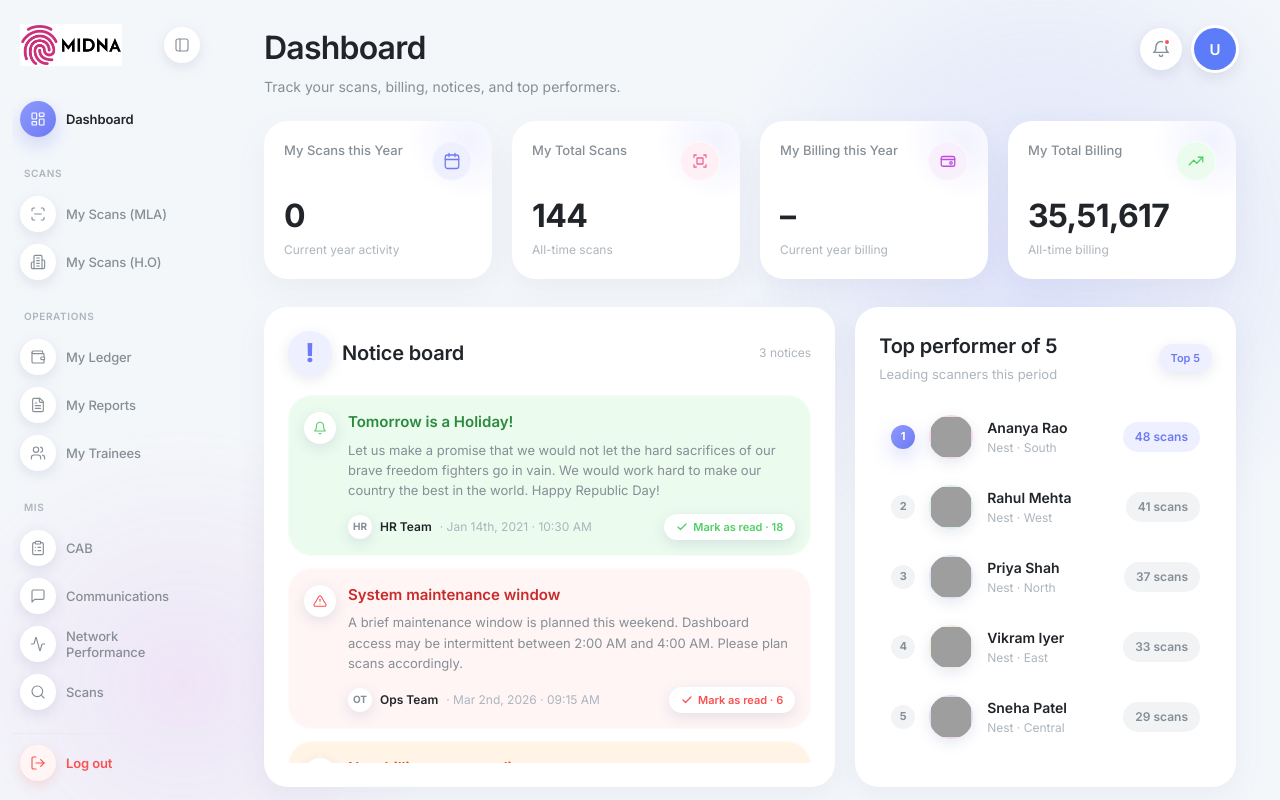
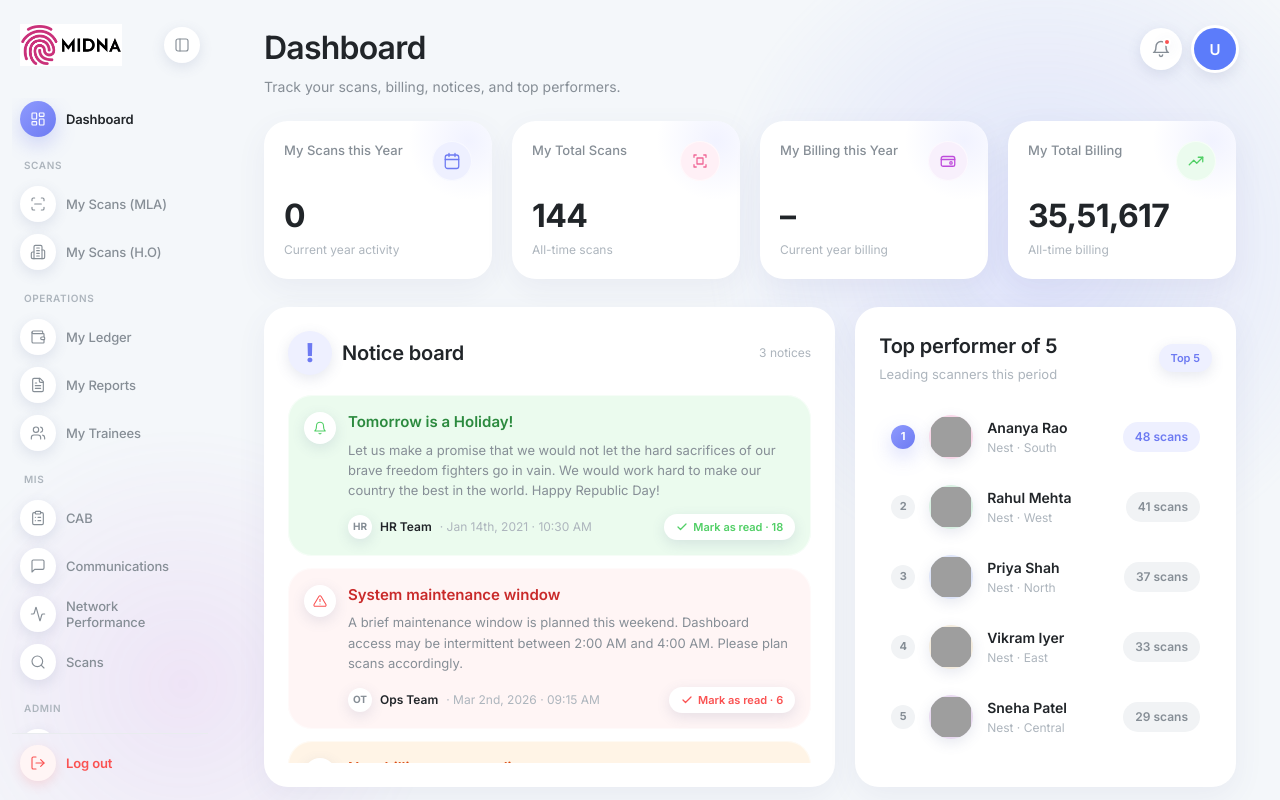
Before and after one commit to MirudhubasiniRC/Midna_Global, a React (Vite) app: page / in a window 1280 px wide. Both pictures are taken after typing "name@example.com", "Sample123" into the empty fields and a click on the button "Sign in". Built offline with nearby package versions, Linux system fonts and the light colour scheme; grey boxes are pictures that could not be loaded.

Commit message:
Done with login

```diff
--- a/src/components/Layout/Sidebar.tsx
+++ b/src/components/Layout/Sidebar.tsx
@@ -109,7 +109,7 @@ export function Sidebar({ collapsed, onToggle, activeView, onNavigate, onLogout
           flex: 1,
           minHeight: 0,
           marginTop: collapsed ? 0 : 0,
-          overflowY: collapsed ? 'auto' : 'hidden',
+          overflowY: 'auto',
           overflowX: 'visible',
           alignItems: collapsed ? 'center' : 'stretch',
           justifyContent: 'flex-start',
@@ -130,7 +130,7 @@ export function Sidebar({ collapsed, onToggle, activeView, onNavigate, onLogout
                     letterSpacing: '0.06em',
                     textTransform: 'uppercase',
                     padding: `0 ${spacing[3]}`,
-                    margin: '20px 0 6px',
+                    margin: '12px 0 4px',
                     flexShrink: 0,
                   }}
                 >
```
